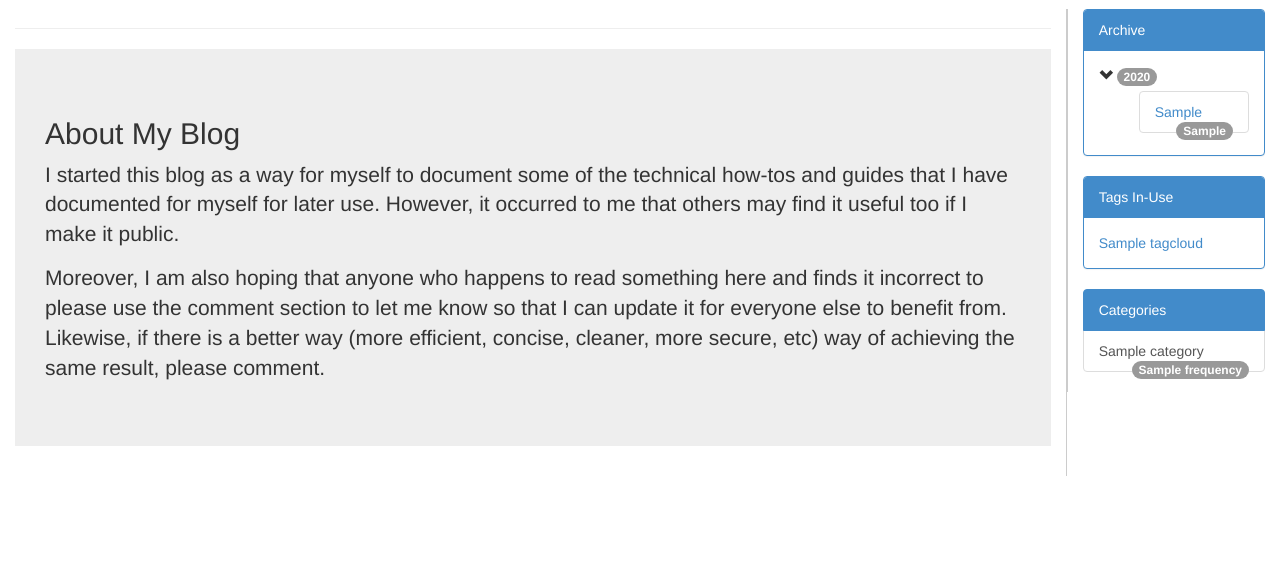
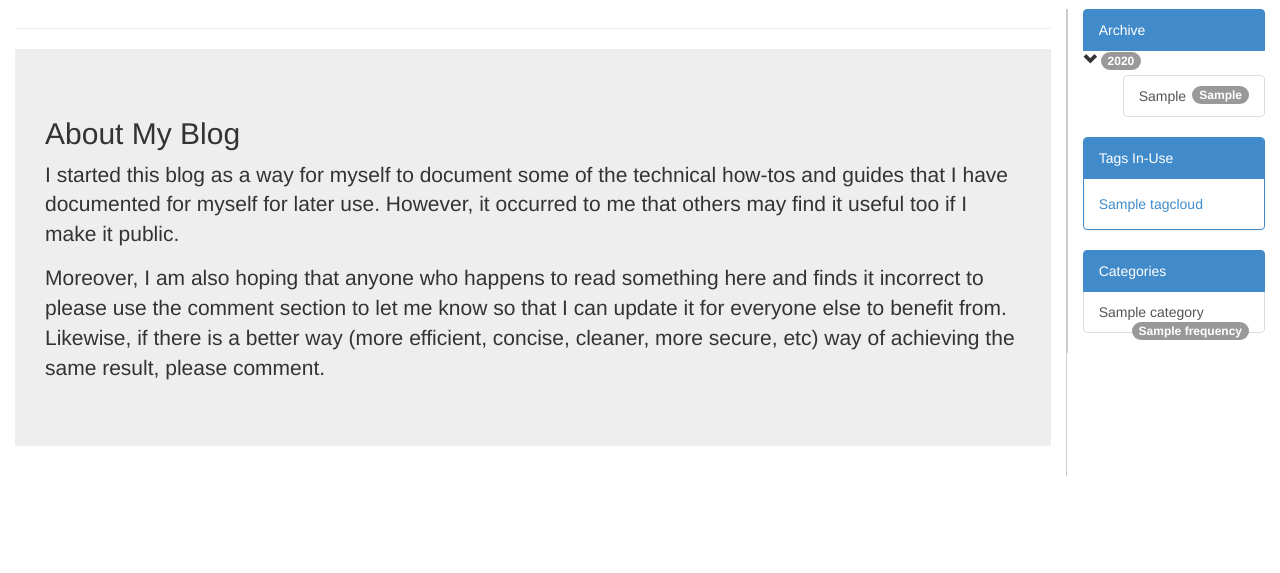
Before and after one commit to mahmoodkhan/djangoblog, a Django app: template blog/templates/about.html in a window 1280 px wide. Shown: the part 51-624 px from the top of the page. Run offline with Django 3.2, Linux system fonts and the light colour scheme; the template is opened without the code that fills it: most values are stand-ins (such as "Sample title", 1, 10 or a date in 2020); some libraries are stand-ins or nearby versions.

Commit message:
removed the border around the year/month hirarchy in sidebar

```diff
--- a/blog/templates/base.html
+++ b/blog/templates/base.html
@@ -107,30 +107,24 @@
                 <!-- RIGHT SIDEBAR -->
                 <div class = "col-sm-2" style="border-left:0.5px solid #ccc">
                 <!-- TODO: http://www.webdesignforbeginners.info/bootstrap-vertical-navbar-with-submenu/ -->
-                    <div class="panel panel-primary">
-                        <div class="panel-heading">Archive</div>
-                        <div class="panel-body">
+                    <div class="list-group">
+                        <a href="#" class="list-group-item active">Archive</a>
                         <ul class="nav nav-list">
                         {% for year, months in archive_data.items %}
                             {% if year %}
                                 <li>
                                     <label class="tree-toggler nav-header">
-                                        <span class="glyphicon glyphicon-chevron-down"></span>
-                                         <a href="{% url 'yearly' year %}"> <span class="badge"> {{ year }}</span> </a>
+                                        <span class="glyphicon glyphicon-chevron-down"></span><a href="{% url 'yearly' year %}"> <span class="badge"> {{ year }}</span> </a>
                                     </label>
                                     <ul class = "tree">
                                     {% for month in months %}
-                                            <li class="list-group-item">
-                                                <a href="{% url 'monthly' year month.0 %}"> {{month.0}}</a>
-                                                <span class="badge pull-right"> {{month.1}} </span>
-                                            </li>
+                                        <a href="{% url 'monthly' year month.0 %}" class="list-group-item">  {{month.0}}<span class="badge pull-right"> {{month.1}} </span></a>
                                     {% endfor %}
                                     </ul>
                                 </li>
                             {% endif %}
                         {% endfor %}
                         </ul>
-                        </div>
                     </div>
                     <div id="tag_cloud" class="panel panel-primary">
                         <div class="panel-heading">Tags In-Use</div>
```
Lines whose indentation alone changed are shown as unchanged.
